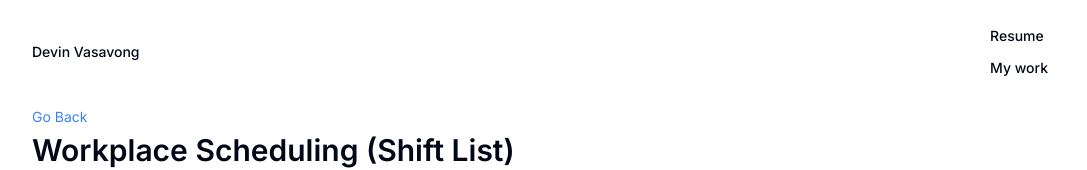
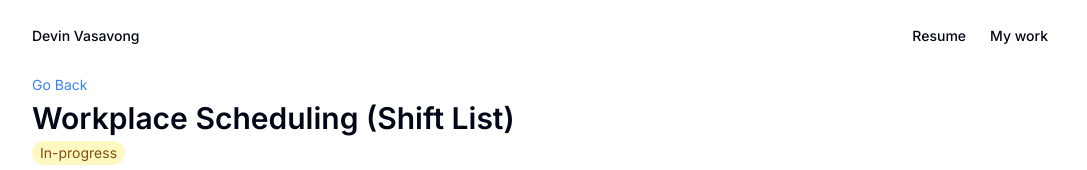
Before and after one commit to devinvasavong/portfolio, a Next.js app: page /work/workplace-scheduling in a window 1280 px wide. Shown: the top 170 px of the page, without its empty margins (96-1183 px from the left). Built offline with nearby package versions, Linux system fonts and the light colour scheme.

Commit message:
Fix navigation layout in workplace scheduling page

```diff
--- a/app/work/workplace-scheduling/page.tsx
+++ b/app/work/workplace-scheduling/page.tsx
@@ -28,7 +28,7 @@
             <nav className={`transition-all duration-300 sticky top-0 z-50 bg-white ${scrolled ? "border-b py-3" : "py-5"}`}>
                 <div className="mx-auto w-11/12 sm:max-w-5xl items-center justify-between flex">
                     <p className="text-sm font-medium">Devin Vasavong</p>
-                    <ol className="gap-2">
+                    <ol className="gap-2 flex">
                         <li className="font-medium px-2 py-1.5 hover:bg-gray-100 rounded-sm text-sm">
                             <Link href="https://cdn.vasavong.dev/files/Chanthanong_Vasavong_Resume.pdf">Resume</Link>
                         </li>
```
